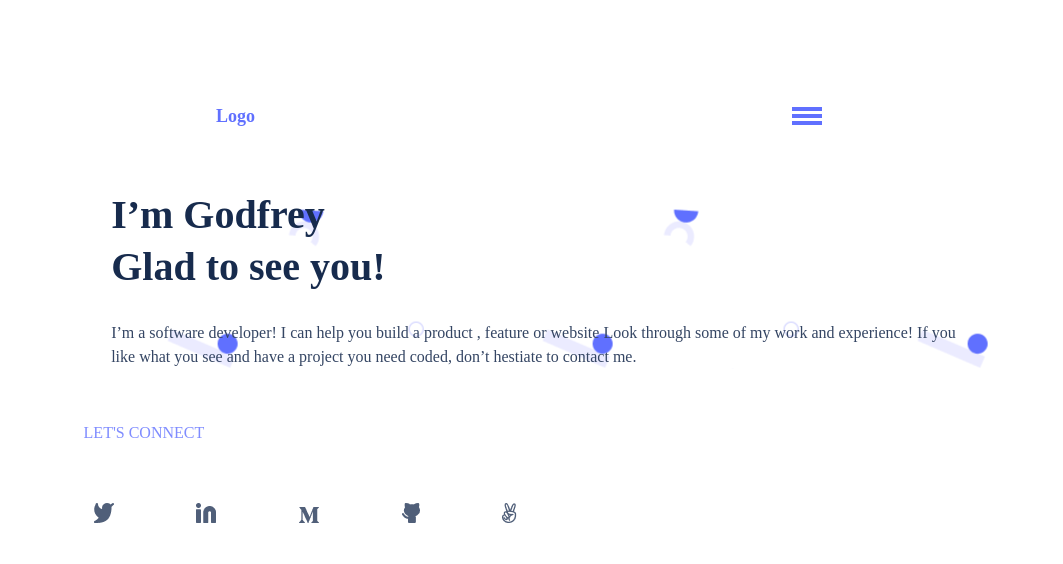
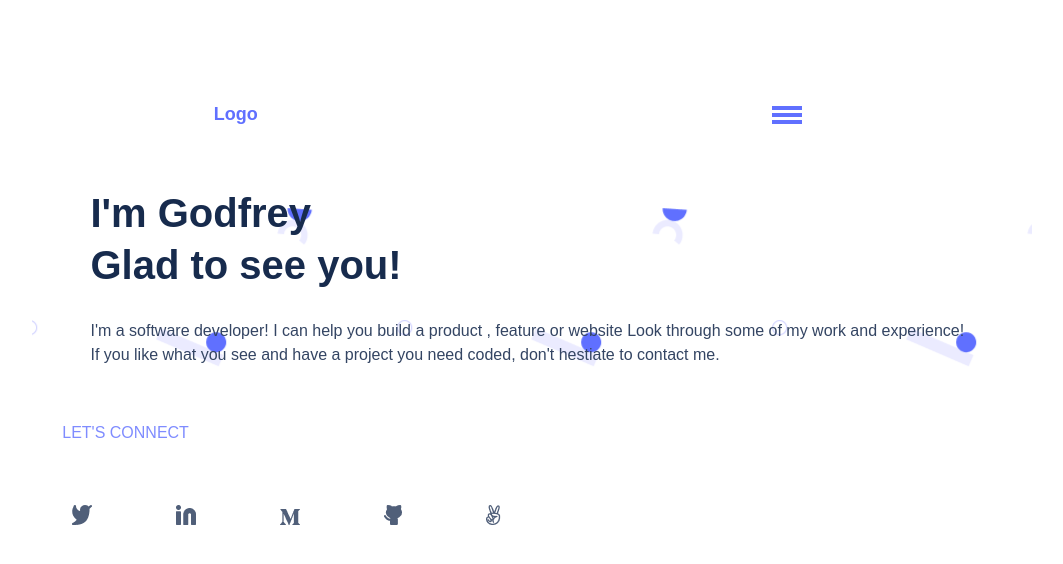
Before and after one commit to godiarksel/port-folio, a website: page index.html in a window 1280 px wide. Shown: the whole page, without its empty margins (108-1171 px from the left). Drawn offline with Linux system fonts and the light colour scheme.

```diff
--- a/index.html
+++ b/index.html
@@ -13,33 +13,33 @@
                 <div class="header">Logo</div>
 
                 <div class="menu">
-                    <button class="menu-btn"></button>
-                    <button class="menu-btn"></button>
-                    <button class="menu-btn"></button>
+                    <button type="button" class="menu-btn"></button>
+                    <button type="button" class="menu-btn"></button>
+                    <button type="button" class="menu-btn"></button>
                 </div>
 
             </nav>
         <div class="main">
             <div>
                 <h1>
-                    I’m Godfrey <br>
+                    I'm Godfrey <br>
                     Glad to see you!
                 </h1>
                 <p>
-                    I’m a software developer! I can help you build a product ,
+                    I'm a software developer! I can help you build a product ,
                     feature or website Look through some of my work and experience!
                     If you like what you see and have a project you need coded,
-                    don’t hestiate to contact me.
+                    don't hestiate to contact me.
                 </p>
             </div>
         </div>
         <div class="links">
             <h2>LET'S CONNECT</h2>
-        <a href="#"><img src="images/Twitter icon.png" alt=""></a>
-        <a href="#"><img src="images/Linkedin icon.png" alt=""></a>
-        <a href="#"><img src="images/Vector (2).png" alt=""></a>
-        <a href="#"><img src="images/Github icon.png" alt=""></a>
-        <a href="#"><img src="images/Vector (3).png" alt=""></a>
+        <a href="#"><img src="images/twitter-icon.png" alt="twitter-icon"></a>
+        <a href="#"><img src="images/linkedin-icon.png" alt="linkedin-icon"></a>
+        <a href="#"><img src="images/vector-one.png" alt="vector-one"></a>
+        <a href="#"><img src="images/github-icon.png" alt="github-icon"></a>
+        <a href="#"><img src="images/vector-two.png" alt="vector-two"></a>
         </div>
     </div>
 </body>
--- a/main.css
+++ b/main.css
@@ -1,27 +1,22 @@
-*{
+* {
   margin: 3%;
   padding: 0%;
   box-sizing: border-box;
 }
-.mobile-container{
-    margin-left: 5%;
 
-}
- .header{
+.header {
   position: relative;
   left: -50px;
-    font-family: 'Poppins';
+  font-family: 'Poppins', Arial, Helvetica, sans-serif;
   font-size: 18px;
   font-weight: 700;
   line-height: 20px;
-    letter-spacing: 0em;
+  letter-spacing: 0;
   text-align: center;
-    color: #6070FF;
+  color: #6070ff;
+}
 
-
-
- }
- .navbar{
+.navbar {
   display: flex;
   justify-content: space-around;
   margin-top: 10px;
@@ -29,39 +24,39 @@
   flex: none;
   order: 0;
   flex-grow: 0;
-     margin: 0px 0px;
-
 }
 
- .menu{
+.menu {
   display: flex;
   flex-direction: column;
+}
 
- }
- .menu-btn{
-     background-color: #6070FF;;
+.menu-btn {
+  background-color: #6070ff;
   padding: 2px 15px;
   margin: 5%;
   border-style: none;
 }
- .main{
-    background-image: url(images/header-shapes\ mobile.png);
+
+.main {
+  background-image: url(images/header-shapes-mobile.png);
   background-position: bottom;
-    margin-bottom:5%;
+  margin-bottom: 5%;
 }
- h1{
-    font-family: 'Poppins';
+
+h1 {
+  font-family: 'Poppins', Arial, Helvetica, sans-serif;
   font-style: normal;
   font-weight: 700;
   font-size: 40px;
   line-height: 52px;
   display: flex;
   align-items: center;
-    color: #172B4D;
+  color: #172b4d;
+}
 
- }
- p{
-    font-family: 'Poppins';
+p {
+  font-family: 'Poppins', Arial, Helvetica, sans-serif;
   font-style: normal;
   font-weight: 400;
   font-size: 16px;
@@ -70,15 +65,15 @@
   flex: none;
 }
 
- h2{
-     font-family: 'Poppins';
+h2 {
+  font-family: 'Poppins', Arial, Helvetica, sans-serif;
   font-style: normal;
   font-weight: 500;
   font-size: 16px;
   line-height: 24px;
-     color: #7F8CFF;
+  color: #7f8cff;
+}
 
+.links a {
+  margin: 10px;
 }
- .links a {
-     margin:10px;
- }
```
Also changed, not shown: .stylelintrc.json, images/github-icon.png (renamed from images/Github icon.png), images/header-shapes-mobile.png (renamed from images/header-shapes mobile.png), images/linkedin-icon.png (renamed from images/Linkedin icon.png), images/twitter-icon.png (renamed from images/Twitter icon.png), images/vector-one.png (renamed from images/Vector (2).png), images/vector-two.png (renamed from images/Vector (3).png), 1 other file. Lines whose indentation alone changed are shown as unchanged.
